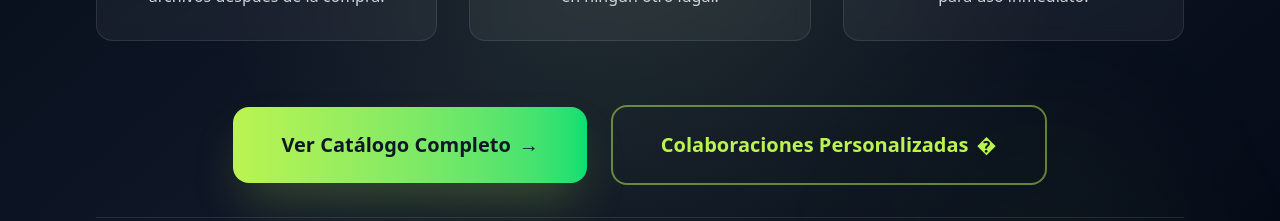
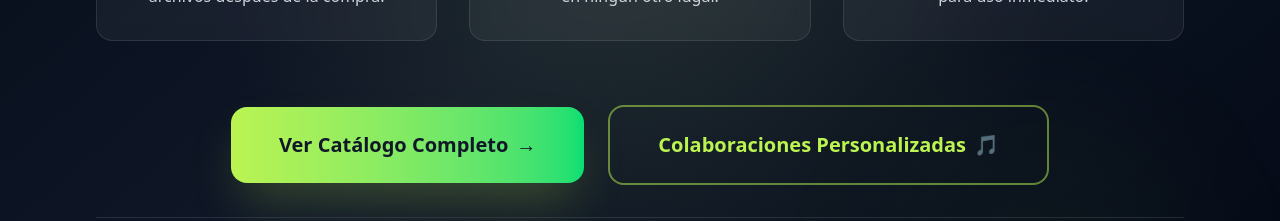
Before and after one commit to Diego-DPL/DiegoDPLShop, a React (Vite) app: page / in a window 1280 px wide. Shown: the part 5140-5361 px from the top of the page. Built offline with nearby package versions, Linux system fonts and the light colour scheme; no server answers; a web font is replaced by a local one; what mailgun.js would draw is missing.

Commit message:
fix: Corregir enlaces en Home para usar <Link> de React Router y optimizar navegación

```diff
--- a/src/pages/Contact.tsx
+++ b/src/pages/Contact.tsx
@@ -571,7 +571,7 @@ const Contact: React.FC = () => {
                             </a>
 
                             <a
-                                href="https://tiktok.com/@diegodpl"
+                                href="https://tiktok.com/@diegodpl_"
                                 target="_blank"
                                 rel="noopener noreferrer"
                                 className="group p-6 bg-gradient-to-br from-gray-800 to-gray-900 rounded-2xl hover:scale-110 transition-all duration-300 hover:shadow-xl hover:shadow-gray-500/25"
--- a/src/pages/Home.tsx
+++ b/src/pages/Home.tsx
@@ -1,4 +1,5 @@
 import React, { useEffect } from 'react';
+import { Link } from 'react-router-dom';
 import diegoDPLDJ from '../assets/images/DiegoDPL_DJ_Pinchando.png';
 import discoplatino from '../assets/images/Disco_platino_historia.webp';
 
@@ -128,13 +129,13 @@ const Home: React.FC = () => {
 
                             {/* CTA with free content mention */}
                             <div className="flex flex-col sm:flex-row gap-4 pt-6">
-                                <a
-                                    href="/catalog"
+                                <Link
+                                    to="/catalog"
                                     className="group bg-gradient-to-r from-lime-300 to-green-400 text-gray-900 px-8 py-4 rounded-2xl font-bold text-lg hover:from-lime-400 hover:to-green-500 transform hover:scale-105 transition-all duration-300 shadow-2xl shadow-lime-300/25"
                                 >
                                     Explorar Catálogo
                                     <span className="inline-block ml-2 group-hover:translate-x-1 transition-transform">→</span>
-                                </a>
+                                </Link>
                                 <a
                                     href="#preview-audio"
                                     className="group border-2 border-green-400/50 text-green-400 px-8 py-4 rounded-2xl font-semibold text-lg hover:border-green-400 hover:bg-green-400/10 transition-all duration-300"
@@ -246,13 +247,13 @@ const Home: React.FC = () => {
 
                             {/* Results-focused CTA */}
                             <div className="pt-6">
-                                <a
-                                    href="/about"
+                                <Link
+                                    to="/about-me"
                                     className="group inline-flex items-center gap-3 bg-gradient-to-r from-white/10 to-white/5 backdrop-blur-sm border border-white/20 rounded-2xl px-6 py-4 hover:border-lime-300/50 transition-all duration-300"
                                 >
                                     <span className="text-white font-semibold">Conoce Mi Historia Completa</span>
                                     <span className="text-lime-300 group-hover:translate-x-1 transition-transform">→</span>
-                                </a>
+                                </Link>
                             </div>
                         </div>
                     </div>
@@ -305,13 +306,13 @@ const Home: React.FC = () => {
 
                     {/* Results-focused CTA */}
                     <div className="text-center">
-                        <a
-                            href="/catalog"
+                        <Link
+                            to="/catalog"
                             className="group inline-flex items-center gap-4 bg-gradient-to-r from-lime-300/10 to-green-400/10 backdrop-blur-sm border border-lime-300/30 rounded-2xl px-8 py-4 hover:border-lime-300/50 hover:bg-lime-300/5 transition-all duration-300"
                         >
                             <span className="text-white font-semibold text-lg">Ver Catálogo Completo </span>
                             <span className="text-lime-300 group-hover:translate-x-2 transition-transform text-xl">→</span>
-                        </a>
+                        </Link>
                     </div>
                 </div>
             </div>
@@ -473,21 +474,21 @@ const Home: React.FC = () => {
                     {/* Professional CTA */}
                     <div className="space-y-8">
                         <div className="flex flex-col sm:flex-row gap-6 justify-center items-center">
-                            <a
-                                href="/catalog"
+                            <Link
+                                to="/catalog"
                                 className="group bg-gradient-to-r from-lime-300 to-green-400 text-gray-900 px-12 py-6 rounded-2xl font-bold text-xl hover:from-lime-400 hover:to-green-500 transform hover:scale-105 transition-all duration-300 shadow-2xl shadow-lime-300/25"
                             >
                                 Ver Catálogo Completo
                                 <span className="inline-block ml-2 group-hover:translate-x-1 transition-transform">→</span>
-                            </a>
+                            </Link>
 
-                            <a
-                                href="/contact"
+                            <Link
+                                to="/contact"
                                 className="group border-2 border-lime-300/50 text-lime-300 px-12 py-6 rounded-2xl font-bold text-xl hover:bg-lime-300/10 hover:border-lime-300 transition-all duration-300"
                             >
                                 Colaboraciones Personalizadas
-                                <span className="inline-block ml-2 group-hover:rotate-12 transition-transform">�</span>
-                            </a>
+                                <span className="inline-block ml-2 group-hover:rotate-12 transition-transform">🎵</span>
+                            </Link>
                         </div>
 
                         {/* Updated stats */}
```
Also changed, not shown: 1 other file (tests, documents, lock files or other folders).
